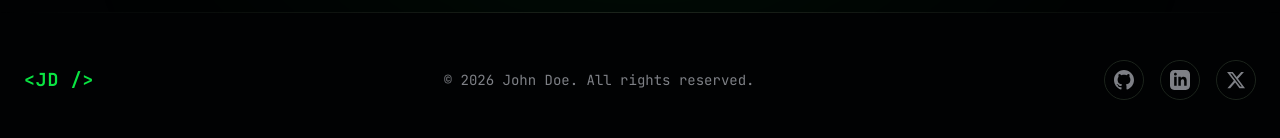
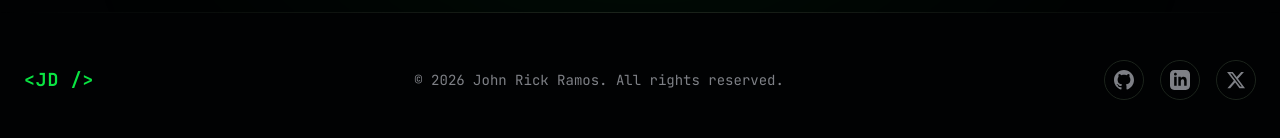
Before and after one commit to rixramos/CMDPortfolio, a Next.js app: page /CMDPortfolio/ in a window 1280 px wide. Shown: the part 5451-5589 px from the top of the page. Built offline with nearby package versions, Linux system fonts and the light colour scheme.

Commit message:
Update footer.tsx

```diff
--- a/components/footer.tsx
+++ b/components/footer.tsx
@@ -48,7 +48,7 @@ export function Footer() {
 
           {/* Copyright */}
           <p className="text-sm text-muted-foreground font-mono order-3 md:order-2">
-            © {new Date().getFullYear()} John Doe. All rights reserved.
+            © {new Date().getFullYear()} John Rick Ramos. All rights reserved.
           </p>
 
           {/* Social Links */}
```
